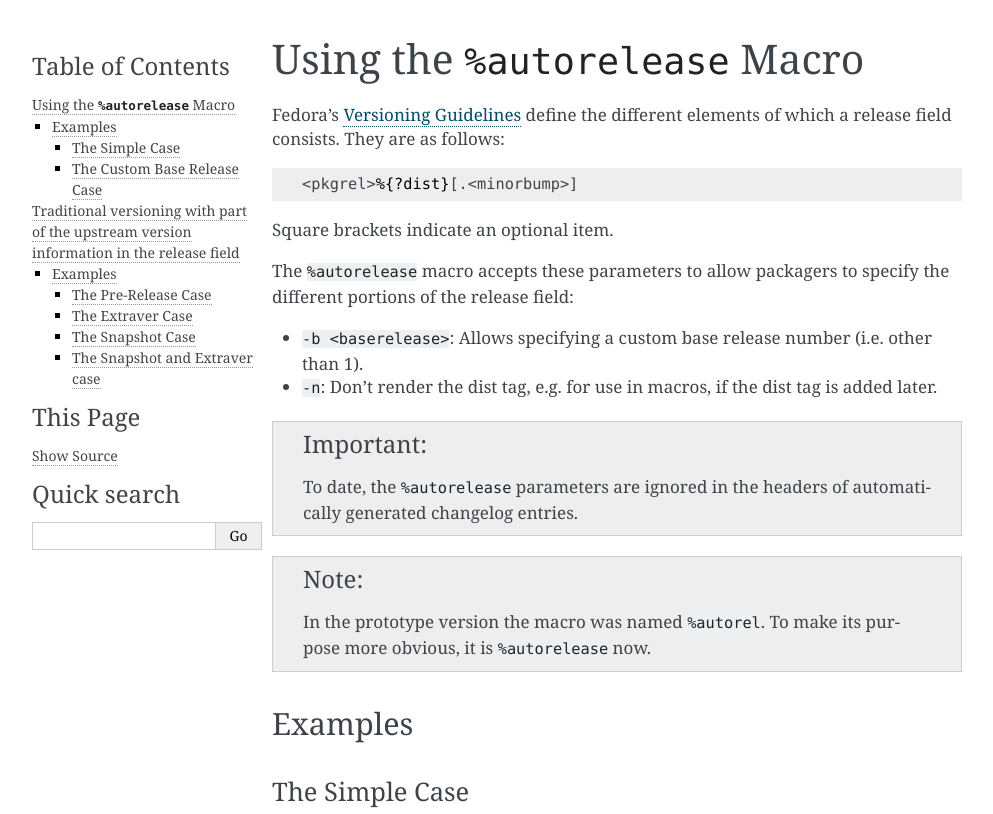
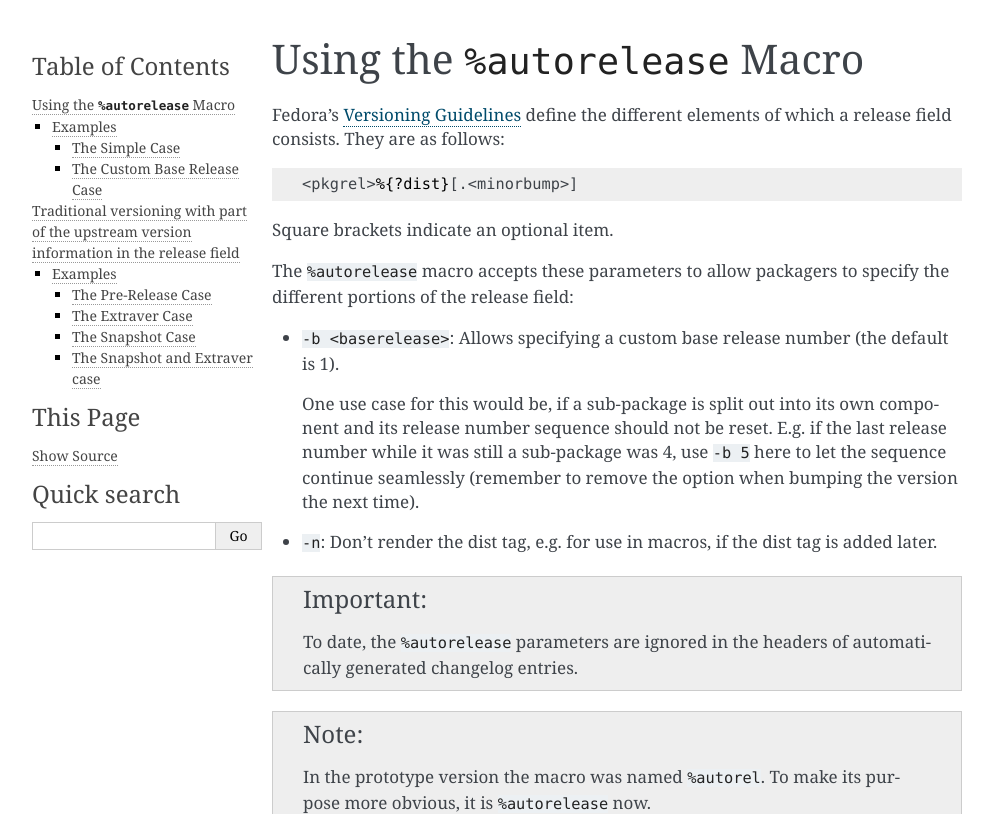
Before and after one commit to fedora-infra/rpmautospec, a Sphinx documentation site: the page built from doc/autorelease.rst, in a window 1280 px wide and 900 px high, cut to the strip 0-814 px from the top of the window. Shown: the whole strip, without its empty margins (133-1126 px from the left). Built offline with Sphinx 7.4.7, drawn with Linux system fonts in a browser that asks for light colours.

Commit message:
Document `%autorelease -b ...` better
Fixes: #295

Signed-off-by: Nils Philippsen <nils@redhat.com>

```diff
--- a/doc/autorelease.rst
+++ b/doc/autorelease.rst
@@ -15,7 +15,12 @@ Square brackets indicate an optional item.
 The ``%autorelease`` macro accepts these parameters to allow packagers to specify
 the different portions of the release field:
 
-* ``-b <baserelease>``: Allows specifying a custom base release number (i.e. other than 1).
+* ``-b <baserelease>``: Allows specifying a custom base release number (the default is 1).
+
+  One use case for this would be, if a sub-package is split out into its own component and its
+  release number sequence should not be reset. E.g. if the last release number while it was still a
+  sub-package was 4, use ``-b 5`` here to let the sequence continue seamlessly (remember to remove
+  the option when bumping the version the next time).
 * ``-n``: Don’t render the dist tag, e.g. for use in macros, if the dist tag is added later.
 
 
```
Also changed, not shown: doc/opting-in.rst (+4 -3 lines).
